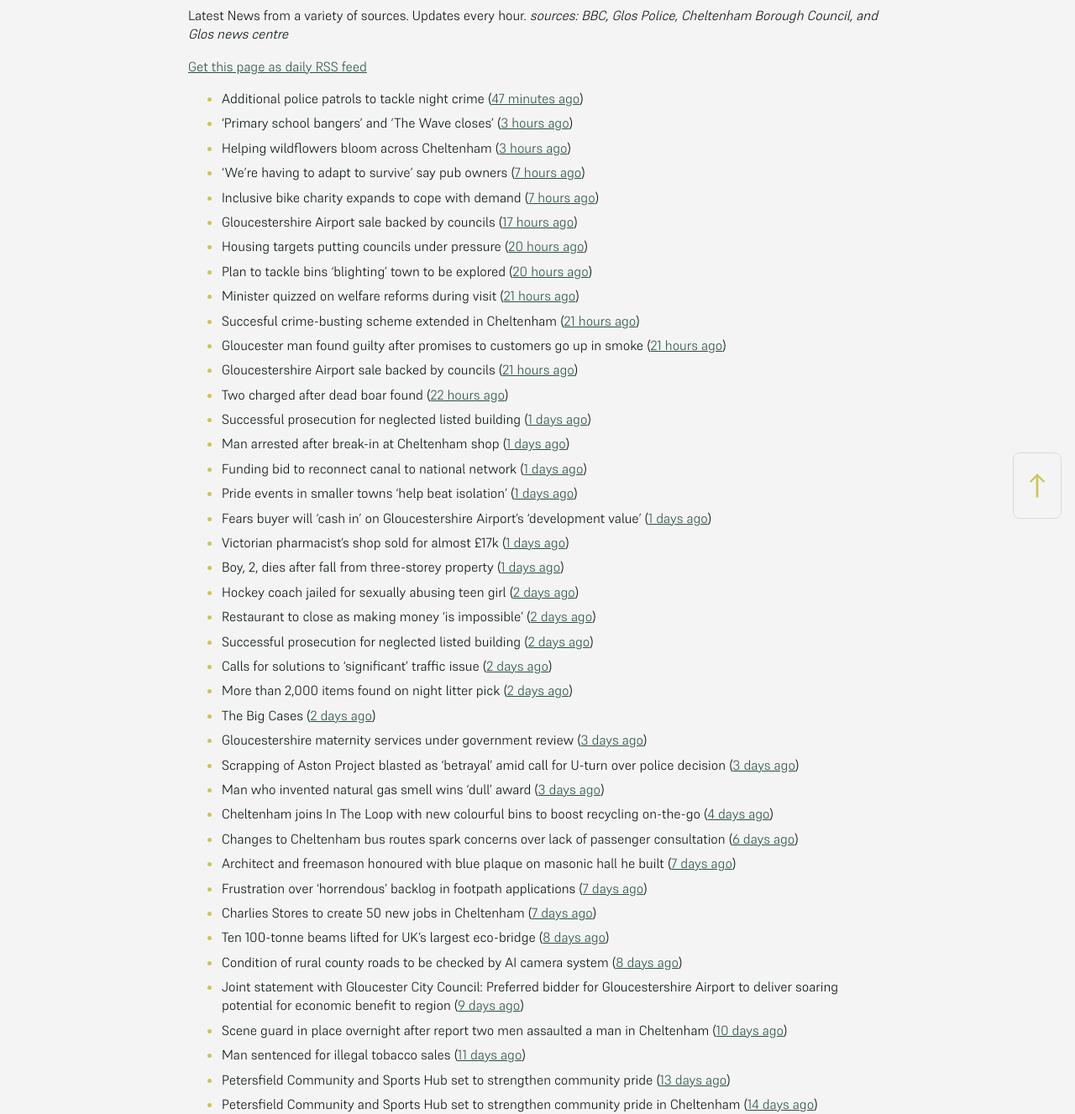
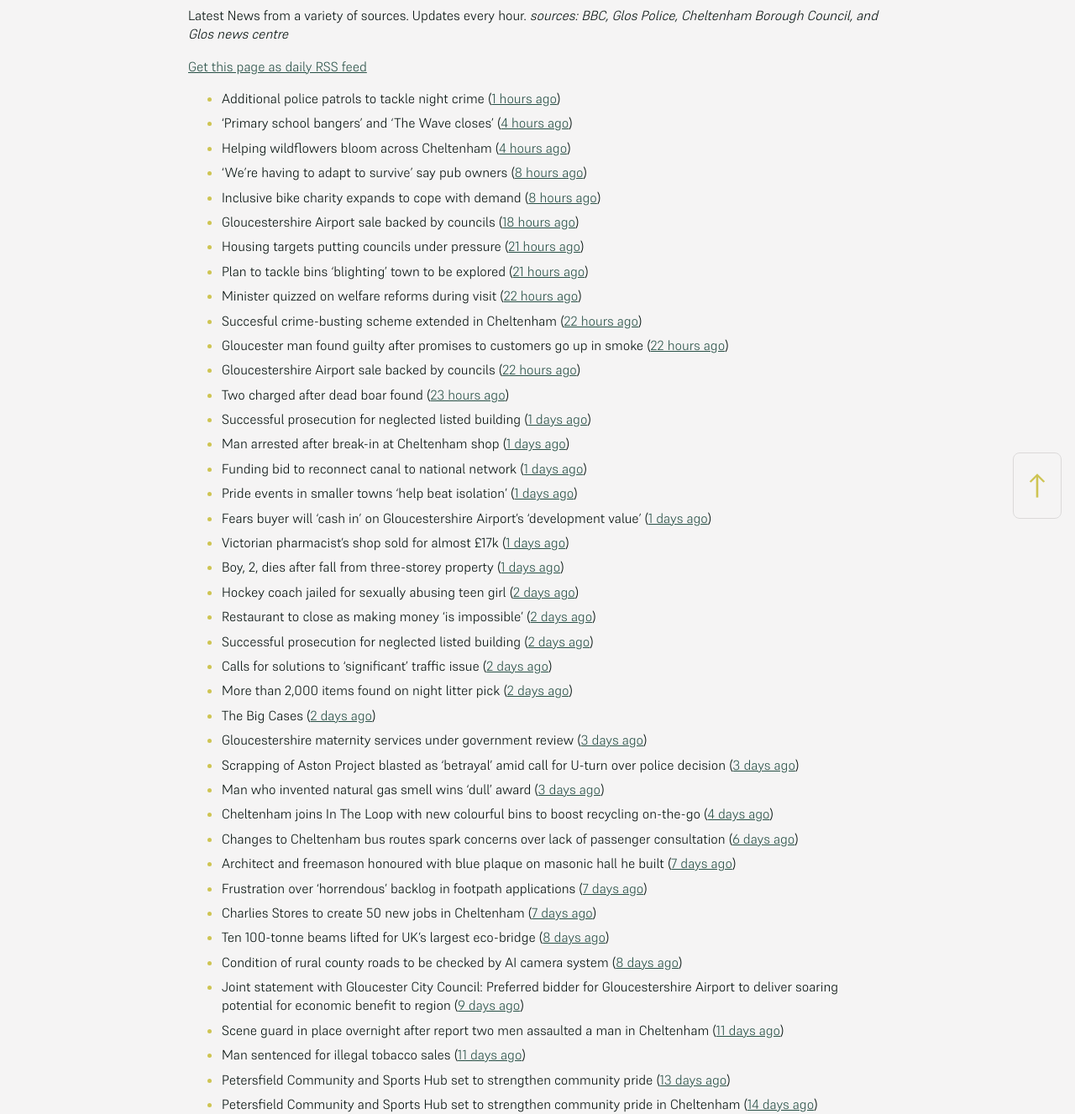
Before and after one commit to mat-0/cheltenham-open-data, a Jekyll site: the page built from _pages/news.md, in a window 1280 px wide. Shown: the part 266-1593 px from the top of the page at 84% size. Built offline with Jekyll 4.4.1, drawn with Linux system fonts in a browser that asks for light colours.

Commit message:
Updated 2025-06-27 13:58:04

```diff
--- a/_pages/news.md
+++ b/_pages/news.md
@@ -12,19 +12,19 @@ _sources: BBC, Glos Police, Cheltenham Borough Council, and Glos news centre_
 [Get this page as daily RSS feed](/daily.rss)
 
 <!-- news_marker starts -->
-- Additional police patrols to tackle night crime ([47 minutes ago](https://www.bbc.com/news/articles/czjknk33xpxo))
-- 'Primary school bangers' and 'The Wave closes' ([3 hours ago](https://www.bbc.com/news/articles/cq53wwp5yldo))
-- Helping wildflowers bloom across Cheltenham ([3 hours ago](https://www.cheltenham.gov.uk/news/article/3025/helping_wildflowers_bloom_across_cheltenham))
-- 'We're having to adapt to survive' say pub owners ([7 hours ago](https://www.bbc.com/news/articles/c74z3yp3p0xo))
-- Inclusive bike charity expands to cope with demand ([7 hours ago](https://www.bbc.com/news/articles/ceq79pjzq3no))
-- Gloucestershire Airport sale backed by councils ([17 hours ago](https://gloucesternewscentre.co.uk/gloucestershire-airport-sale-backed-by-councils/))
-- Housing targets putting councils under pressure ([20 hours ago](https://www.bbc.com/news/articles/c3en9q19k03o))
-- Plan to tackle bins 'blighting' town to be explored ([20 hours ago](https://www.bbc.com/news/articles/c98j40dy0mlo))
-- Minister quizzed on welfare reforms during visit ([21 hours ago](https://www.bbc.com/news/articles/cd6g58we454o))
-- Succesful crime-busting scheme extended in Cheltenham ([21 hours ago](https://gloucesternewscentre.co.uk/succesful-crime-busting-scheme-extended-in-cheltenham/))
-- Gloucester man found guilty after promises to customers go up in smoke ([21 hours ago](https://gloucesternewscentre.co.uk/gloucester-man-found-guilty-after-promises-to-customers-go-up-in-smoke/))
-- Gloucestershire Airport sale backed by councils ([21 hours ago](https://www.cheltenham.gov.uk/news/article/3024/gloucestershire_airport_sale_backed_by_councils))
-- Two charged after dead boar found ([22 hours ago](https://www.bbc.com/news/articles/cwykjzgjyrno))
+- Additional police patrols to tackle night crime ([1 hours ago](https://www.bbc.com/news/articles/czjknk33xpxo))
+- 'Primary school bangers' and 'The Wave closes' ([4 hours ago](https://www.bbc.com/news/articles/cq53wwp5yldo))
+- Helping wildflowers bloom across Cheltenham ([4 hours ago](https://www.cheltenham.gov.uk/news/article/3025/helping_wildflowers_bloom_across_cheltenham))
+- 'We're having to adapt to survive' say pub owners ([8 hours ago](https://www.bbc.com/news/articles/c74z3yp3p0xo))
+- Inclusive bike charity expands to cope with demand ([8 hours ago](https://www.bbc.com/news/articles/ceq79pjzq3no))
+- Gloucestershire Airport sale backed by councils ([18 hours ago](https://gloucesternewscentre.co.uk/gloucestershire-airport-sale-backed-by-councils/))
+- Housing targets putting councils under pressure ([21 hours ago](https://www.bbc.com/news/articles/c3en9q19k03o))
+- Plan to tackle bins 'blighting' town to be explored ([21 hours ago](https://www.bbc.com/news/articles/c98j40dy0mlo))
+- Minister quizzed on welfare reforms during visit ([22 hours ago](https://www.bbc.com/news/articles/cd6g58we454o))
+- Succesful crime-busting scheme extended in Cheltenham ([22 hours ago](https://gloucesternewscentre.co.uk/succesful-crime-busting-scheme-extended-in-cheltenham/))
+- Gloucester man found guilty after promises to customers go up in smoke ([22 hours ago](https://gloucesternewscentre.co.uk/gloucester-man-found-guilty-after-promises-to-customers-go-up-in-smoke/))
+- Gloucestershire Airport sale backed by councils ([22 hours ago](https://www.cheltenham.gov.uk/news/article/3024/gloucestershire_airport_sale_backed_by_councils))
+- Two charged after dead boar found ([23 hours ago](https://www.bbc.com/news/articles/cwykjzgjyrno))
 - Successful prosecution for neglected listed building ([1 days ago](https://gloucesternewscentre.co.uk/successful-prosecution-for-neglected-listed-building/))
 - Man arrested after break-in at Cheltenham shop ([1 days ago](https://gloucesternewscentre.co.uk/man-arrested-after-break-in-at-cheltenham-shop/))
 - Funding bid to reconnect canal to national network ([1 days ago](https://www.bbc.com/news/articles/cgmw1werzneo))
@@ -49,7 +49,7 @@ _sources: BBC, Glos Police, Cheltenham Borough Council, and Glos news centre_
 - Ten 100-tonne beams lifted for UK’s largest eco-bridge ([8 days ago](https://www.bbc.co.uk/sounds/play/p0lk57bp))
 - Condition of rural county roads to be checked by AI camera system ([8 days ago](https://gloucesternewscentre.co.uk/condition-of-rural-county-roads-to-be-checked-by-ai-camera-system/))
 - Joint statement with Gloucester City Council: Preferred bidder for Gloucestershire Airport to deliver soaring potential for economic benefit to region ([9 days ago](https://www.cheltenham.gov.uk/news/article/3021/joint_statement_with_gloucester_city_council_preferred_bidder_for_gloucestershire_airport_to_deliver_soaring_potential_for_economic_benefit_to_region))
-- Scene guard in place overnight after report two men assaulted a man in Cheltenham ([10 days ago](https://gloucesternewscentre.co.uk/scene-guard-in-place-overnight-after-report-two-men-assaulted-a-man-in-cheltenham/))
+- Scene guard in place overnight after report two men assaulted a man in Cheltenham ([11 days ago](https://gloucesternewscentre.co.uk/scene-guard-in-place-overnight-after-report-two-men-assaulted-a-man-in-cheltenham/))
 - Man sentenced for illegal tobacco sales ([11 days ago](https://gloucesternewscentre.co.uk/man-sentenced-for-illegal-tobacco-sales/))
 - Petersfield Community and Sports Hub set to strengthen community pride ([13 days ago](https://gloucesternewscentre.co.uk/petersfield-community-and-sports-hub-set-to-strengthen-community-pride/))
 - Petersfield Community and Sports Hub set to strengthen community pride in Cheltenham ([14 days ago](https://www.cheltenham.gov.uk/news/article/3020/petersfield_community_and_sports_hub_set_to_strengthen_community_pride_in_cheltenham))
```
Also changed, not shown: _data/flood.json (+5 -27 lines), _pages/fix-my-street.md (+10 -10 lines), index.md (+5 -5 lines).
